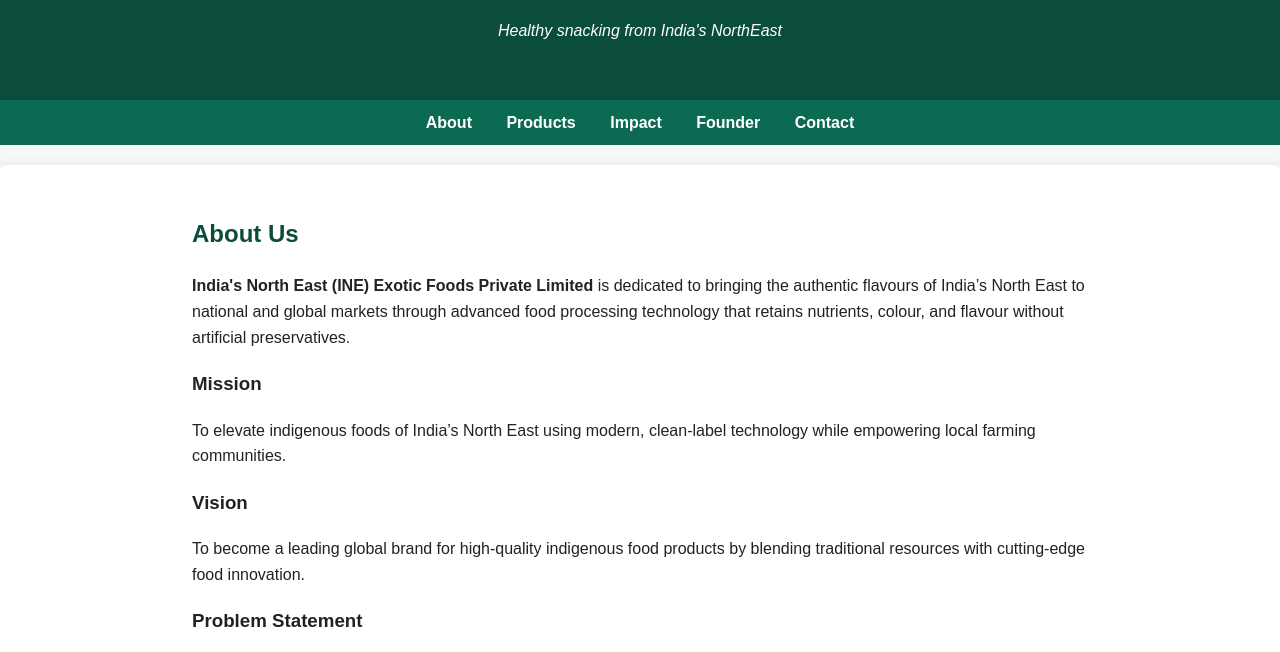
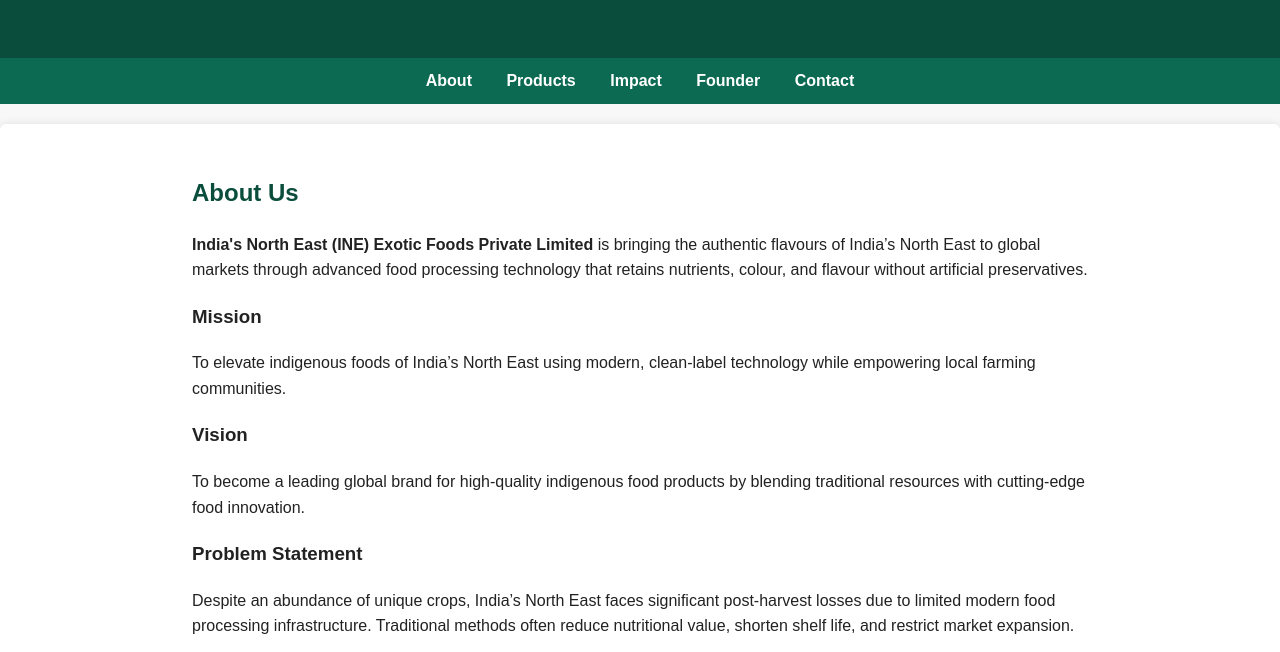
Before and after one commit to yumnamnandan-cmd/yumnamnandan-cmd.github.io, a plain HTML site: page index.html in a window 1280 px wide. Shown: the part 116-768 px from the top of the page. Drawn offline with Linux system fonts and the light colour scheme.

Commit message:
Revise company description for clarity
Updated the description of the company to emphasize global markets.

```diff
--- a/index.html
+++ b/index.html
@@ -54,8 +54,7 @@
 
 <header>
     <h1>INE EXOTIC FOODS PRIVATE LIMITED</h1>
-    <p><i>Healthy snacking from India's NorthEast</i></p>
-</header>
+    </header>
 
 <nav>
     <a href="#about">About</a>
@@ -67,7 +66,7 @@
 
 <section id="about">
     <h2>About Us</h2>
-    <p><strong>India's North East (INE) Exotic Foods Private Limited</strong> is dedicated to bringing the authentic flavours of India’s North East to national and global markets through advanced food processing technology that retains nutrients, colour, and flavour without artificial preservatives.</p>
+    <p><strong>India's North East (INE) Exotic Foods Private Limited</strong> is bringing the authentic flavours of India’s North East to global markets through advanced food processing technology that retains nutrients, colour, and flavour without artificial preservatives.</p>
 
     <h3>Mission</h3>
     <p>To elevate indigenous foods of India’s North East using modern, clean-label technology while empowering local farming communities.</p>
```
